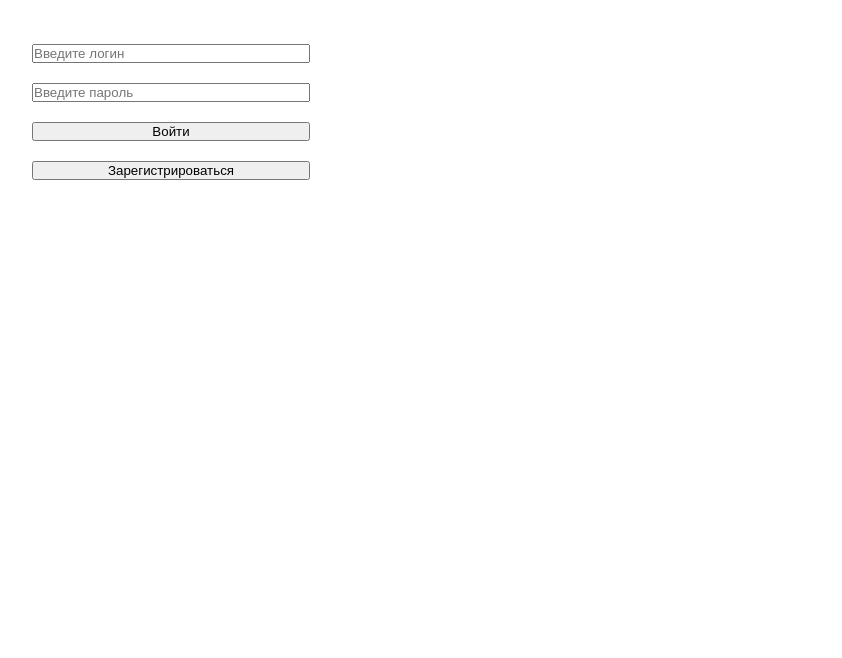
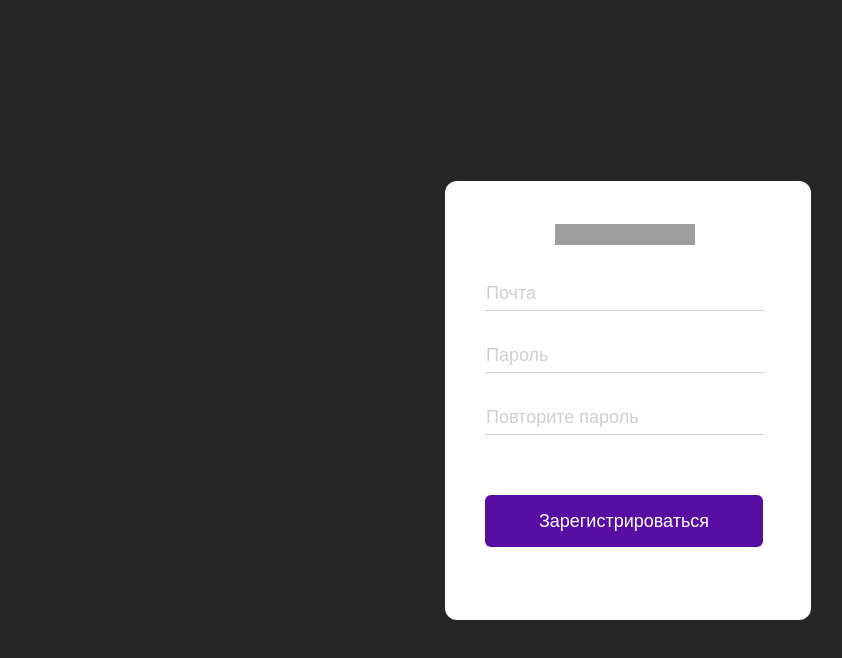
Before and after one commit to avmochalov/skymusic, a React (Create React App) app: page /login in a window 1280 px wide. Shown: the top 658 px of the page, without its empty margins (12-854 px from the left). Built offline with nearby package versions, Linux system fonts and the light colour scheme; grey boxes are pictures that could not be loaded; a web font is replaced by a local one.

Commit message:
delete base data

```diff
--- a/src/Pages/Login/Login.jsx
+++ b/src/Pages/Login/Login.jsx
@@ -1,20 +1,109 @@
-import React from 'react';
-import * as S from './LoginStyles';
-import { useNavigate } from 'react-router-dom';
-const Login = () => {
-  const navigate = useNavigate();
-  const addToken = () => {
-    localStorage.setItem('Token', 'lfd123mkw1ewqsakl');
-    navigate('/');
+import { Link } from "react-router-dom";
+import * as S from "./LoginStyles";
+import { useEffect, useState } from "react";
+
+export default function AuthPage({ isLoginMode = false }) {
+  const [error, setError] = useState(null);
+
+  const [email, setEmail] = useState("");
+  const [password, setPassword] = useState("");
+  const [repeatPassword, setRepeatPassword] = useState("");
+
+  const handleLogin = async ({ email, password }) => {
+    alert(`Выполняется вход: ${email} ${password}`);
+    setError("Неизвестная ошибка входа");
   };
+
+  const handleRegister = async () => {
+    alert(`Выполняется регистрация: ${email} ${password}`);
+    setError("Неизвестная ошибка регистрации");
+  };
+
+  // Сбрасываем ошибку если пользователь меняет данные на форме или меняется режим формы
+  useEffect(() => {
+    setError(null);
+  }, [isLoginMode, email, password, repeatPassword]);
+
   return (
-    <S.LoginForm>
-      <input placeholder="Введите логин"></input>
-      <input placeholder="Введите пароль"></input>
-      <button onClick={addToken}>Войти</button>
-      <button>Зарегистрироваться</button>
-    </S.LoginForm>
+    <S.PageContainer>
+      <S.ModalForm>
+        <Link to="/login">
+          <S.ModalLogo>
+            <S.ModalLogoImage src="/img/logo_modal.png" alt="logo" />
+          </S.ModalLogo>
+        </Link>
+        {isLoginMode ? (
+          <>
+            <S.Inputs>
+              <S.ModalInput
+                type="text"
+                name="login"
+                placeholder="Почта"
+                value={email}
+                onChange={(event) => {
+                  setEmail(event.target.value);
+                }}
+              />
+              <S.ModalInput
+                type="password"
+                name="password"
+                placeholder="Пароль"
+                value={password}
+                onChange={(event) => {
+                  setPassword(event.target.value);
+                }}
+              />
+            </S.Inputs>
+            {error && <S.Error>{error}</S.Error>}
+            <S.Buttons>
+              <S.PrimaryButton onClick={() => handleLogin({ email, password })}>
+                Войти
+              </S.PrimaryButton>
+              <Link to="/register">
+                <S.SecondaryButton>Зарегистрироваться</S.SecondaryButton>
+              </Link>
+            </S.Buttons>
+          </>
+        ) : (
+          <>
+            <S.Inputs>
+              <S.ModalInput
+                type="text"
+                name="login"
+                placeholder="Почта"
+                value={email}
+                onChange={(event) => {
+                  setEmail(event.target.value);
+                }}
+              />
+              <S.ModalInput
+                type="password"
+                name="password"
+                placeholder="Пароль"
+                value={password}
+                onChange={(event) => {
+                  setPassword(event.target.value);
+                }}
+              />
+              <S.ModalInput
+                type="password"
+                name="repeat-password"
+                placeholder="Повторите пароль"
+                value={repeatPassword}
+                onChange={(event) => {
+                  setRepeatPassword(event.target.value);
+                }}
+              />
+            </S.Inputs>
+            {error && <S.Error>{error}</S.Error>}
+            <S.Buttons>
+              <S.PrimaryButton onClick={handleRegister}>
+                Зарегистрироваться
+              </S.PrimaryButton>
+            </S.Buttons>
+          </>
+        )}
+      </S.ModalForm>
+    </S.PageContainer>
   );
-};
-
-export default Login;
+}
--- a/src/Pages/Login/LoginStyles.js
+++ b/src/Pages/Login/LoginStyles.js
@@ -1,9 +1,118 @@
-import { styled } from 'styled-components';
+import { styled } from "styled-components";
 
-export const LoginForm = styled.form`
+export const PageContainer = styled.div`
+  max-width: 100%;
+  height: 100vh;
+  background-color: rgba(0, 0, 0, 0.85);
+`;
+
+export const ModalForm = styled.div`
+  --modal-width: 366px;
+  --modal-height: 439px;
+
+  position: absolute;
+  left: calc(50% - (var(--modal-width) / 2));
+  top: calc(50% - (var(--modal-height) / 2));
+  box-sizing: border-box;
+  width: var(--modal-width);
+  min-height: var(--modal-height);
+  background-color: #ffffff;
+  border-radius: 12px;
+  padding: 43px 47px 47px 40px;
+`;
+export const ModalLogo = styled.div`
+  display: flex;
+  justify-content: center;
+  width: 100%;
+  margin-bottom: 34px;
+  background-color: transparent;
+`;
+
+export const ModalLogoImage = styled.img`
+  width: 140px;
+  height: 21px;
+`;
+
+export const ModalInput = styled.input`
+  width: 100%;
+  border: none;
+  border-bottom: 1px solid #d0cece;
+  padding: 8px 1px;
+
+  &::placeholder {
+    font-style: normal;
+    font-weight: 400;
+    font-size: 18px;
+    line-height: 24px;
+    color: #d0cece;
+  }
+`;
+
+const Button = styled.button`
+  display: flex;
+  align-items: center;
+  justify-content: center;
+  text-decoration: none;
+
+  width: 278px;
+  height: 52px;
+  border-radius: 6px;
+  border: none;
+  font-style: normal;
+  font-weight: 400;
+  font-size: 18px;
+  line-height: 24px;
+
+  &:disabled {
+    background-color: #303030;
+  }
+`;
+
+export const PrimaryButton = styled(Button)`
+  color: #ffffff;
+  background-color: #580ea2;
+  &:hover {
+    background-color: #3f007d;
+  }
+
+  &:active {
+    background-color: #271a58;
+  }
+`;
+export const SecondaryButton = styled(Button)`
+  color: #000000;
+  background-color: transparent;
+  border: 1px solid #d0cece;
+
+  &:hover {
+    background-color: #f4f5f6;
+  }
+
+  &:active {
+    background-color: #d9d9d9;
+  }
+`;
+
+export const Buttons = styled.div`
   display: flex;
   flex-direction: column;
   gap: 20px;
-  max-width: 366px;
-  padding: 44px;
+  margin-top: 60px;
+  width: 100%;
 `;
+
+export const Inputs = styled.div`
+  display: flex;
+  flex-direction: column;
+  gap: 30px;
+  width: 100%;
+`;
+
+export const Error = styled.div`
+  color: coral;
+  font-weight: 400;
+  font-size: 18px;
+  line-height: 24px;
+  margin-top: 20px;
+  text-align: left;
+`;
--- a/src/components/Filter/AuthorFilterMenu.jsx
+++ b/src/components/Filter/AuthorFilterMenu.jsx
@@ -1,4 +1,4 @@
-import { tracks } from '../../data';
+// import { tracks } from '../../data';
 import * as S from './FilterStyles';
 
 function AuthorFilterMenu({ toggleVisibility, whatVisible, tracks }) {
--- a/src/components/TrackList/TrackListPlug.jsx
+++ b/src/components/TrackList/TrackListPlug.jsx
@@ -1,19 +1,14 @@
-import * as S from "./TrackListStyles"
-import { tracks } from "../../data";
+import * as S from './TrackListStyles';
+// import { tracks } from "../../data";
 
 function TrackListPlug() {
   return (
     <S.ContentPlaylist className="content__playlist playlist">
-      {tracks.map((track) => (
-        <S.PlaylistItem key={track.id} className="playlist__item">
-          <S.PlaylistTrack className="playlist__track track">
-          <img
-                src="img/plug/trackListPlug.svg"
-                alt="plug"
-              ></img>
-          </S.PlaylistTrack>
-        </S.PlaylistItem>
-      ))}
+      <S.PlaylistItem className="playlist__item">
+        <S.PlaylistTrack className="playlist__track track">
+          <img src="img/plug/trackListPlug.svg" alt="plug"></img>
+        </S.PlaylistTrack>
+      </S.PlaylistItem>
     </S.ContentPlaylist>
   );
 }
--- a/src/data.js
+++ /dev/null
@@ -1,14 +0,0 @@
-export const tracks = [
-    { title: 'Guilt', info: '', author: 'Nero', album: 'Welcome Reality', time: '4:44', id: '1' },
-    { title: 'Elektro', info: '', author: 'Dynoro, Outwork, Mr. Gee', album: 'Elektro', time: '2:22', id: '2' },
-    { title: 'I’m Fire', info: '', author: 'Ali Bakgor', album: 'I’m Fire', time: '2:22', id: '3' },
-    { title: 'Non Stop',info: '(Remix)', author: 'Стоункат, Psychopath', album: 'Non Stop', time: '4:12', id: '4' },
-    { title: 'Run Run',info: '(feat. AR/CO)', author: 'Jaded, Will Clarke, AR/CO', album: 'Run Run' , time: '2:54', id: '5'},
-    { title: 'Eyes on Fire',info: '(Zeds Dead Remix)', author: 'Blue Foundation, Zeds Dead', album: 'Eyes on Fire', time: '5:20', id: '6' },
-    { title: 'Mucho Bien',info: '(Hi Profile Remix)', author: 'HYBIT, Mr. Black, Offer Nissim, Hi Profile', album: 'Mucho Bien', time: '3:41', id: '7' },
-    { title: 'Knives n Cherries',info: '', author: 'minthaze', album: 'Captivating', time: '1:48', id: '8' },
-    { title: 'How Deep Is Your Love',info: '', author: 'Calvin Harris, Disciples', album: 'How Deep Is Your Love', time: '3:32', id: '9' },
-    { title: 'Morena',info: '', author: 'Tom Boxer', album: 'Soundz Made in Romania', time: '3:36', id: '10' },
-    { title: '',info: '', author: '', album: '', time: '', id: '11' },
-];
-console.log(tracks[0].title);
```
